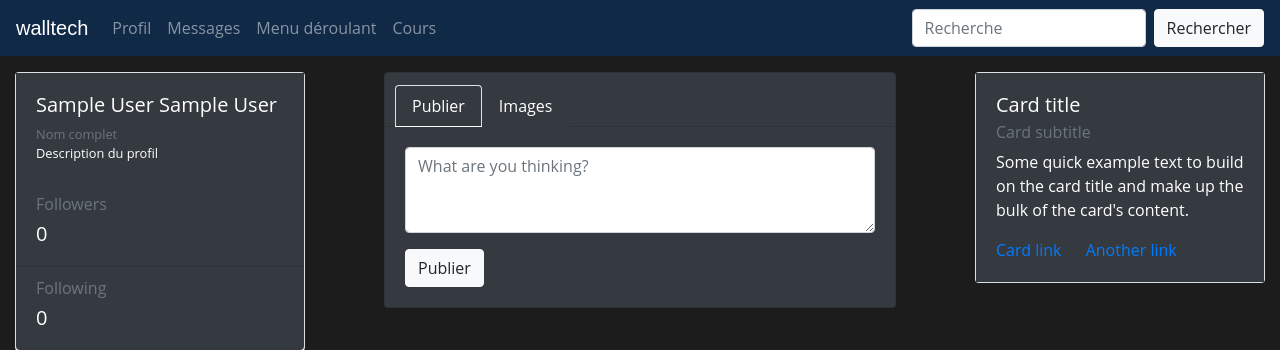
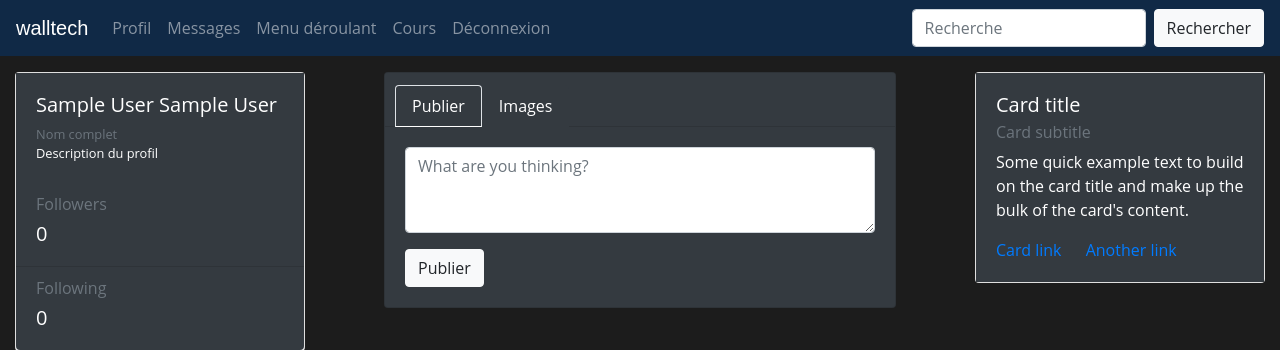
Before and after one commit to MandiayeB/WALLTECH, a PHP site: page /filactualites.php in a window 1280 px wide. Shown: the top 350 px of the page. Run offline with PHP 8.4, Linux system fonts and the light colour scheme; the visitor is signed in with stand-in values (Sample User, id 1); data that the repository does not hold is empty; some libraries are stand-ins or nearby versions.

Commit message:
J'ai ajouter la déconexxion

```diff
--- a/filactualites.php
+++ b/filactualites.php
@@ -86,6 +86,14 @@
                                 <span class="badge badge-info">11</span>  NOTIFICATION
                             </i>-->
                             Cours
+                            </a>
+                        </li>
+                        <li class="nav-item">
+                            <a class="nav-link" href="accueil.php">
+                            <!--<i class="fa fa-bell">
+                                <span class="badge badge-info">11</span>  NOTIFICATION
+                            </i>-->
+                            Déconnexion
                             </a>
                         </li>
                     </ul>
```
